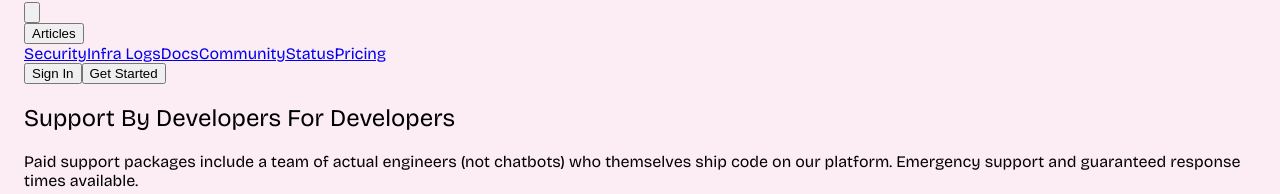
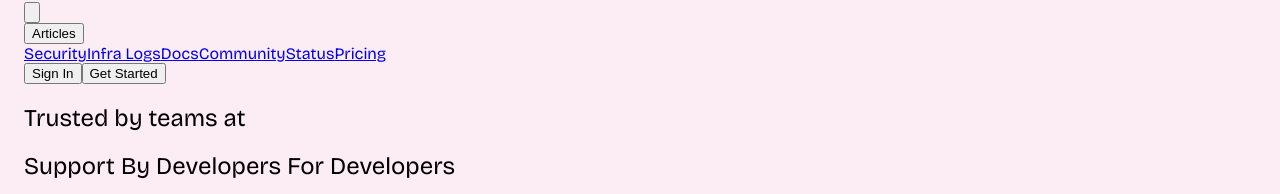
Before and after one commit to jaydeep4884/Fly.io-clone, a React (Create React App) app: page / in a window 1280 px wide. Shown: the part 302-496 px from the top of the page. Built offline with nearby package versions, Linux system fonts and the light colour scheme.

Commit message:
Trusted Section Started...

```diff
--- a/public/index.html
+++ b/public/index.html
@@ -1,14 +1,12 @@
 <!DOCTYPE html>
 <html lang="en">
+
 <head>
   <meta charset="utf-8" />
   <link rel="icon" href="%PUBLIC_URL%/favicon.ico" />
   <meta name="viewport" content="width=device-width, initial-scale=1" />
   <meta name="theme-color" content="#000000" />
-    <meta
-      name="description"
-      content="Web site created using create-react-app"
-    />
+  <meta name="description" content="Web site created using create-react-app" />
   <link rel="apple-touch-icon" href="%PUBLIC_URL%/logo192.png" />
   <!--
       manifest.json provides metadata used when your web app is installed on a
@@ -24,8 +22,9 @@
       work correctly both with client-side routing and a non-root public URL.
       Learn how to configure a non-root public URL by running `npm run build`.
     -->
-    <title>React App</title>
+  <title>Fly Machine</title>
 </head>
+
 <body>
   <noscript>You need to enable JavaScript to run this app.</noscript>
   <div id="root"></div>
@@ -40,4 +39,5 @@
       To create a production bundle, use `npm run build` or `yarn build`.
     -->
 </body>
+
 </html>
--- a/src/App.jsx
+++ b/src/App.jsx
@@ -3,11 +3,13 @@ import "@fontsource/bricolage-grotesque";
 import Header from "./sections/Header";
 import Developers from "./sections/Developers";
 import Footer from "./sections/Footer";
+import Trusted from "./sections/Trusted";
 
 function App() {
   return (
     <div>
       <Header />
+      <Trusted />
       <Developers />
       <Footer />
     </div>
--- /dev/null
+++ b/src/sections/Trusted.jsx
@@ -0,0 +1,20 @@
+import { Box, Container } from "@mui/material";
+import React from "react";
+
+function Trusted() {
+  return (
+    <Box className="my-32">
+      <Container maxWidth>
+        <Box aria-label="Global" className="mx-auto  max-w-7xl  lg:px-8">
+          <Box>
+            <h2 className="uppercase text-center text-violet-700 tracking-wider font-bold mb-6 text-sm">
+              Trusted by teams at
+            </h2>
+          </Box>
+        </Box>
+      </Container>
+    </Box>
+  );
+}
+
+export default Trusted;
```
Also changed, not shown: src/img/Brand.avif (deleted). Lines whose indentation alone changed are shown as unchanged.
